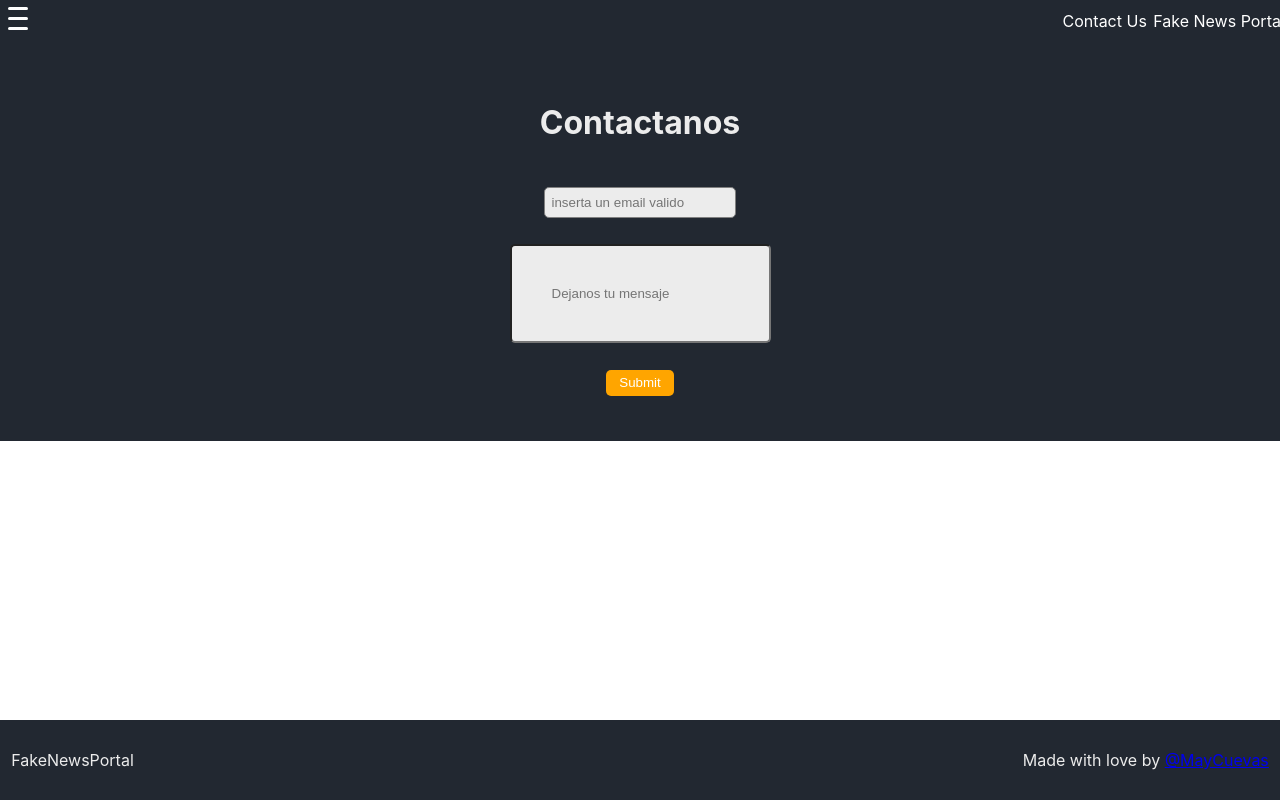
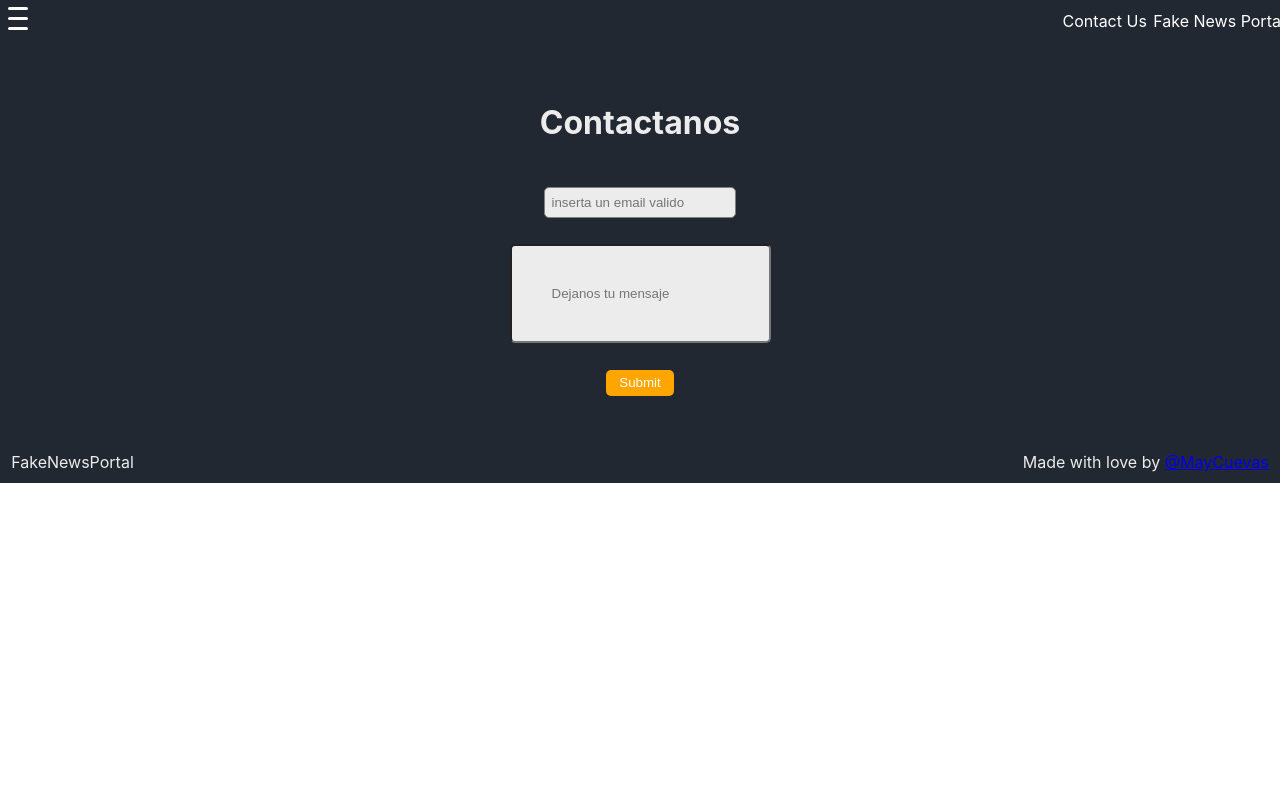
Before and after one commit to MayCuevas/Journal-App, a React (Create React App) app: page /contact in a window 1280 px wide. Built offline with nearby package versions, Linux system fonts and the light colour scheme.

Commit message:
cambios en el layout

```diff
--- a/src/App.js
+++ b/src/App.js
@@ -1,8 +1,7 @@
 import React from "react";
 import "./App.scss";
-import Header from "./components/header/header";
+
 import HomeLayout from "./Pages/Home/home";
-import Footer from "./components/footer/footer";
 import NewsLayout from "./Pages/News/news";
 import ContactLayout from "./Pages/Contact/contact";
 import {Switch, Route} from 'react-router-dom';
@@ -10,13 +9,11 @@ import {Switch, Route} from 'react-router-dom';
 function App() {
   return (
     <div className="App-Grid">
-      <Header />
         <Switch>
           <Route path="/news" component={NewsLayout} />
           <Route path ="/contact" component={ContactLayout} />
           <Route path="/" exact component={HomeLayout} />
         </Switch>
-      <Footer />
     </div>
   );
 }
--- a/src/App.scss
+++ b/src/App.scss
@@ -4,3 +4,14 @@
     width: 100vw;
     height: 100vh;
 }
+
+@media screen and (min-width:640px){
+
+    .App-Grid{
+        display:grid;
+        grid-template-columns: repeat(4,25%);
+        grid-template-rows: 7% auto 10%;
+        width: 100vw;
+        height: 100vh;
+    }
+  }
--- a/src/Pages/Contact/contact.js
+++ b/src/Pages/Contact/contact.js
@@ -1,11 +1,17 @@
 import React from 'react';
+import "./contact.scss";
+
 import Form from '../../components/form/form'
+import Header from "../../components/header/header";
+import Footer from "../../components/footer/footer";
 
 const ContactLayout = () => {
 return(
-    <div>
-    <h1>Contact us </h1>
-    <Form />
+    <div className ="contact-container">
+        <Header />
+        <h1>Contact us </h1>
+        <Form />
+        <Footer />
     </div>
     );
 }
--- a/src/Pages/Contact/contact.scss
+++ b/src/Pages/Contact/contact.scss
@@ -0,0 +1,14 @@
+.contact-container{
+    display: flex;
+    flex-direction: column;
+    grid-column-start: 1;
+
+}
+
+@media screen and (min-width:640px){
+
+    .contact-container{
+         grid-column-end: span 4;
+       grid-template-columns: repeat(4,1fr);
+    }
+  }
--- a/src/Pages/Home/home.js
+++ b/src/Pages/Home/home.js
@@ -6,6 +6,8 @@ import Hero from "../../components/hero/hero";
 import Section from "../../components/principal/principal";
 import mockService from "../../common/services/mockService";
 
+import Header from "../../components/header/header";
+import Footer from "../../components/footer/footer";
 
 
 const HomeLayout = () =>{
@@ -27,10 +29,11 @@ const HomeLayout = () =>{
 
     return (
       <div className="general-container">
+       <Header />
         <Hero />
         <Section />
-
         <Aside news={data} />
+       <Footer />
       </div>
     );
   }
--- a/src/Pages/Home/home.scss
+++ b/src/Pages/Home/home.scss
@@ -5,13 +5,14 @@
     contain: content;
     position: relative;
     z-index: 0;
-    grid-row-start: 2;
-    grid-row-end: 2;
+    grid-row-start: 1;
+    grid-row-end: span 3;
     grid-template-rows: auto;
   }
 
   @media screen and (min-width:640px){
     .general-container{
+      grid-column-end: span 4;
        grid-template-columns: repeat(4,1fr);
     }
   }
--- a/src/Pages/News/news.js
+++ b/src/Pages/News/news.js
@@ -1,5 +1,7 @@
 import React from "react";
 import "./news.scss";
+import Header from "../../components/header/header";
+import Footer from "../../components/footer/footer";
 
 import Aside from "../../components/aside/aside";
 
@@ -7,11 +9,9 @@ const NewsLayout = () =>{
     return (
 
       <div className="general-container">
-
-             <Aside></Aside>
-          {/* <arcticle></arcticle>
-
-          <weather></weather> */}
+        <Header />
+          <Aside />
+        <Footer />
       </div>
     );
   }
--- a/src/components/footer/footer.scss
+++ b/src/components/footer/footer.scss
@@ -11,7 +11,7 @@
 @media screen and (min-width:640px){
 
     .footer{
-
+      grid-column-end : span 4;
       padding: .7em;
     }
   }
--- a/src/components/header/header.scss
+++ b/src/components/header/header.scss
@@ -12,7 +12,7 @@
   z-index: 1;
   grid-row-start: 1;
   grid-row-end: 1;
-
+  grid-column-end: span 4;
 
   &__titles{
     padding-right: 2em;
--- a/src/components/hero/hero.scss
+++ b/src/components/hero/hero.scss
@@ -11,6 +11,7 @@
 }
 
 @media screen and (min-width:640px){
+
     .hero{
       grid-column-start: 1;
       grid-column-end: span 4;
--- a/src/components/inputs/input.js
+++ b/src/components/inputs/input.js
@@ -1,5 +1,6 @@
 import React from 'react';
 import "./input.scss";
+
 const onChanges = (event) => {
     event.persist();
     switch(event.target.name){
```
